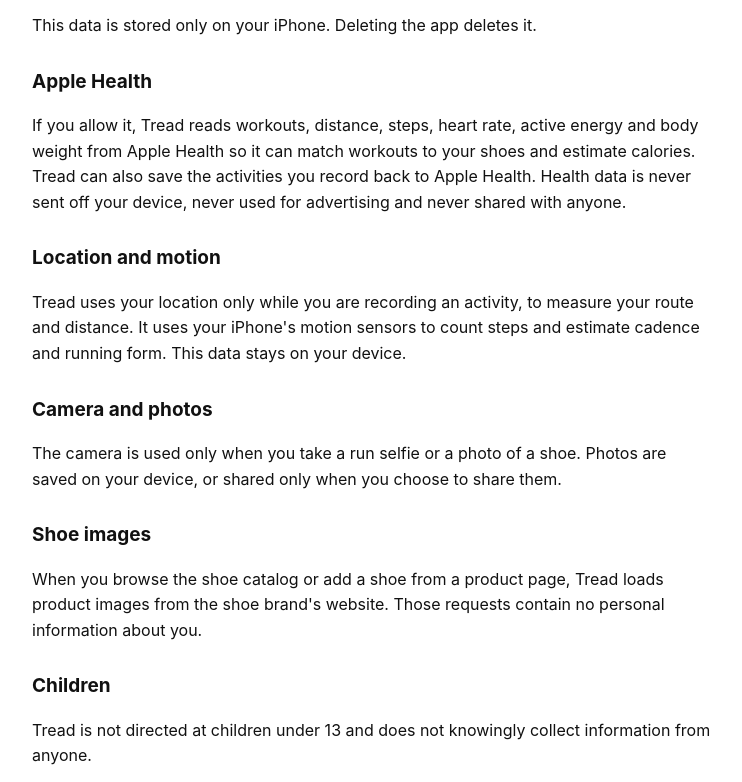
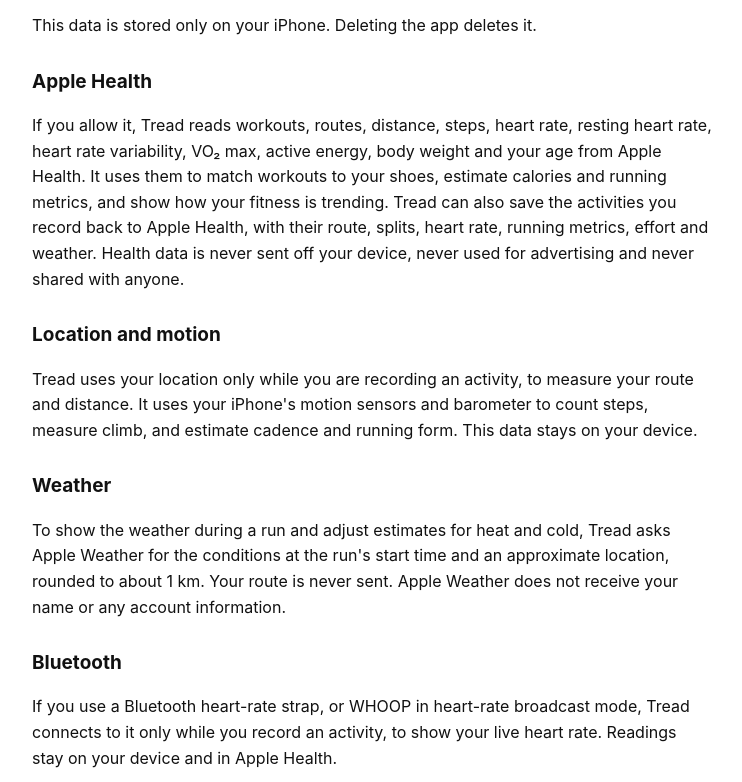
Before and after one commit to deyvuhdd/tread-support, a plain HTML site: page privacy.html in a window 1280 px wide. Shown: the part 538-1320 px from the top of the page, without its empty margins (268-1010 px from the left). Drawn offline with Linux system fonts and the light colour scheme.

Commit message:
Privacy: weather, Bluetooth heart rate, new Health data

```diff
--- a/privacy.html
+++ b/privacy.html
@@ -14,9 +14,13 @@
 </ul>
 <p>This data is stored only on your iPhone. Deleting the app deletes it.</p>
 <h2>Apple Health</h2>
-<p>If you allow it, Tread reads workouts, distance, steps, heart rate, active energy and body weight from Apple Health so it can match workouts to your shoes and estimate calories. Tread can also save the activities you record back to Apple Health. Health data is never sent off your device, never used for advertising and never shared with anyone.</p>
+<p>If you allow it, Tread reads workouts, routes, distance, steps, heart rate, resting heart rate, heart rate variability, VO₂ max, active energy, body weight and your age from Apple Health. It uses them to match workouts to your shoes, estimate calories and running metrics, and show how your fitness is trending. Tread can also save the activities you record back to Apple Health, with their route, splits, heart rate, running metrics, effort and weather. Health data is never sent off your device, never used for advertising and never shared with anyone.</p>
 <h2>Location and motion</h2>
-<p>Tread uses your location only while you are recording an activity, to measure your route and distance. It uses your iPhone&#x27;s motion sensors to count steps and estimate cadence and running form. This data stays on your device.</p>
+<p>Tread uses your location only while you are recording an activity, to measure your route and distance. It uses your iPhone&#x27;s motion sensors and barometer to count steps, measure climb, and estimate cadence and running form. This data stays on your device.</p>
+<h2>Weather</h2>
+<p>To show the weather during a run and adjust estimates for heat and cold, Tread asks Apple Weather for the conditions at the run&#x27;s start time and an approximate location, rounded to about 1 km. Your route is never sent. Apple Weather does not receive your name or any account information.</p>
+<h2>Bluetooth</h2>
+<p>If you use a Bluetooth heart-rate strap, or WHOOP in heart-rate broadcast mode, Tread connects to it only while you record an activity, to show your live heart rate. Readings stay on your device and in Apple Health.</p>
 <h2>Camera and photos</h2>
 <p>The camera is used only when you take a run selfie or a photo of a shoe. Photos are saved on your device, or shared only when you choose to share them.</p>
 <h2>Shoe images</h2>
```
